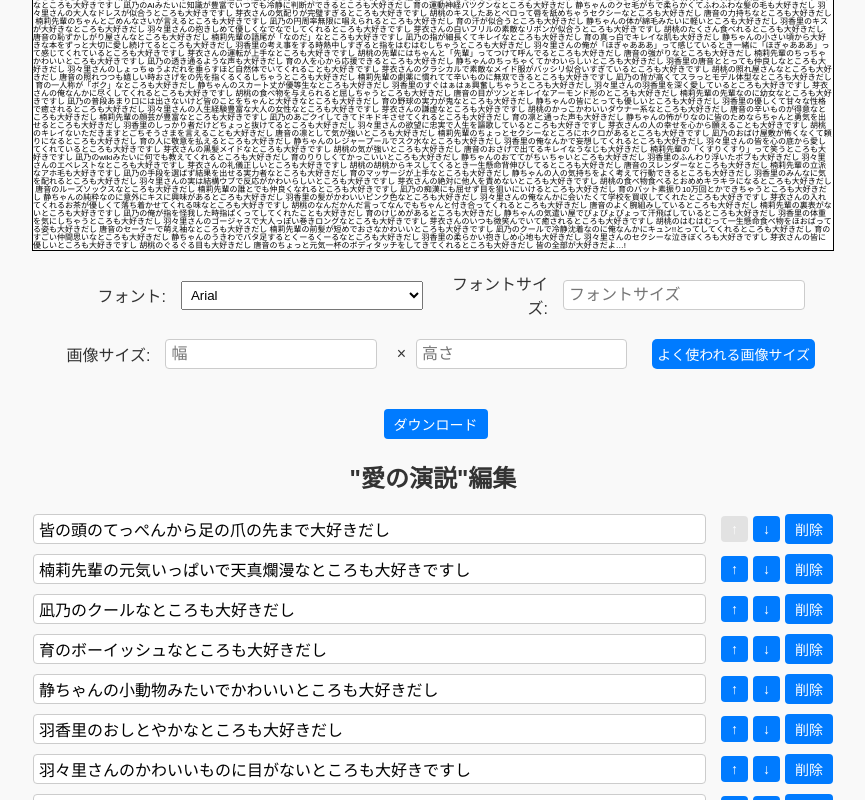
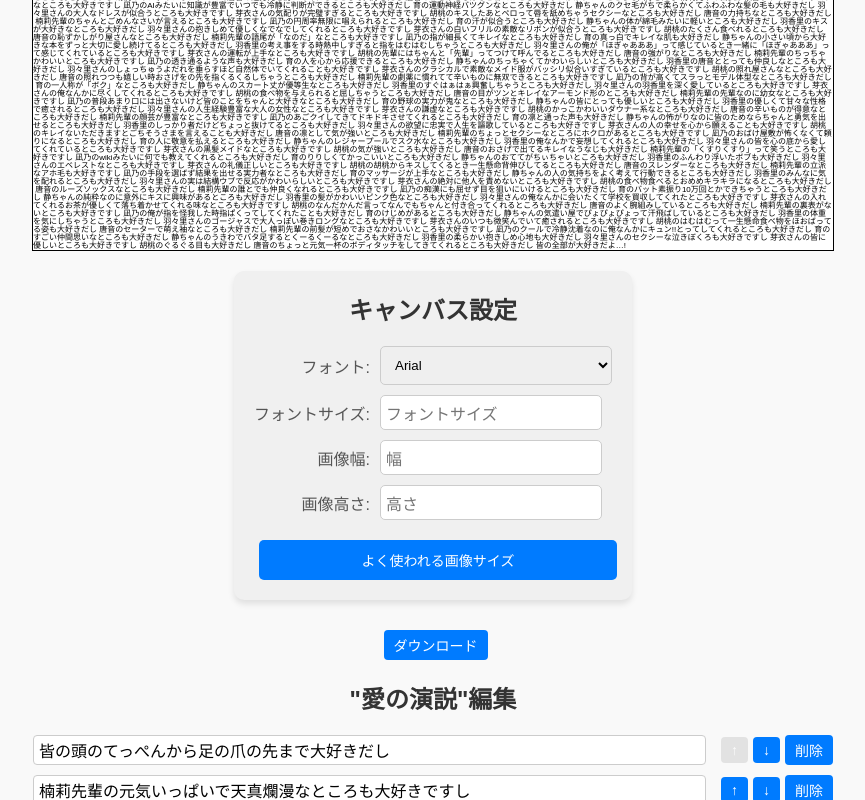
Before and after one commit to furen-button/love-editor, a React (Vite) app: page / in a window 1280 px wide. Shown: the part 561-1361 px from the top of the page, without its empty margins (207-1072 px from the left). Built offline with nearby package versions, Linux system fonts and the light colour scheme; a web font is replaced by a local one.

Commit message:
キャンバス設定コンポーネントのスタイルを改善し、入力フィールドのデザインを更新。フォントサイズと画像サイズのラベルを整え、ボタンのスタイルを統一。

```diff
--- a/src/EditLoveData.css
+++ b/src/EditLoveData.css
@@ -41,7 +41,6 @@
   margin-right: 10px;
   padding: 5px;
   font-size: 16px;
-  width: 100%;
   max-width: 1000px; /* 入力フィールドの最大幅を設定 */
   border: 1px solid #ccc;
   border-radius: 4px;
--- a/src/components/CanvasSettings.tsx
+++ b/src/components/CanvasSettings.tsx
@@ -40,13 +40,14 @@ const CanvasSettings: React.FC<CanvasSettingsProps> = ({
   const [showHelp, setShowHelp] = useState(false);
 
   return (
-    <div style={{ display: 'flex', flexDirection: 'column', gap: '10px', marginBottom: '20px' }}>
-      <div style={{ display: 'flex', gap: '10px', alignItems: 'center' }}>
-        <label style={{ flex: '1', textAlign: 'right', marginRight: '5px' }}>フォント:</label>
+    <div style={{ padding: '20px', backgroundColor: '#f0f0f0', borderRadius: '10px', boxShadow: '0 4px 6px rgba(0, 0, 0, 0.1)', marginBottom: '20px' }}>
+      <h2 style={{ textAlign: 'center', marginBottom: '20px', color: '#333' }}>キャンバス設定</h2>
+      <div style={{ display: 'grid', gridTemplateColumns: '1fr 2fr', gap: '10px', alignItems: 'center' }}>
+        <label style={{ textAlign: 'right', color: '#555' }}>フォント:</label>
         <select
           value={selectedFont}
           onChange={(e) => setSelectedFont(e.target.value)}
-          style={{ flex: '2', padding: '5px' }}
+          style={{ padding: '10px', borderRadius: '5px', border: '1px solid #ccc' }}
         >
           {['Arial', 'Noto Sans JP', 'Zen Maru Gothic', 'Zen Kaku Gothic', 'Kosugi Maru', 'Yusei Magic'].map((font) => (
             <option key={font} value={font}>
@@ -54,51 +55,54 @@ const CanvasSettings: React.FC<CanvasSettingsProps> = ({
             </option>
           ))}
         </select>
-        <label style={{ flex: '1', textAlign: 'right', marginRight: '5px' }}>フォントサイズ:</label>
+
+        <label style={{ textAlign: 'right', color: '#555' }}>フォントサイズ:</label>
         <input
           type="number"
           value={manualFontSize || ''}
           onChange={(e) => setManualFontSize(Number(e.target.value) || null)}
           placeholder="フォントサイズ"
-          style={{ flex: '2', padding: '5px' }}
+          style={{ paddingTop: '10px', borderRadius: '5px', border: '1px solid #ccc' }}
         />
-      </div>
-      <div style={{ display: 'flex', gap: '10px', alignItems: 'center' }}>
-        <label style={{ flex: '1', textAlign: 'right', marginRight: '5px' }}>画像サイズ:</label>
+
+        <label style={{ textAlign: 'right', color: '#555' }}>画像幅:</label>
         <input
           type="number"
           value={manualCanvasWidth || ''}
           onChange={(e) => setManualCanvasWidth(Number(e.target.value) || null)}
           placeholder="幅"
-          style={{ flex: '2', padding: '5px' }}
+          style={{ paddingTop: '10px', borderRadius: '5px', border: '1px solid #ccc' }}
         />
-        <p>×</p>
+
+        <label style={{ textAlign: 'right', color: '#555' }}>画像高さ:</label>
         <input
           type="number"
           value={manualCanvasHeight || ''}
           onChange={(e) => setManualCanvasHeight(Number(e.target.value) || null)}
           placeholder="高さ"
-          style={{ flex: '2', padding: '5px' }}
+          style={{ paddingTop: '10px', borderRadius: '5px', border: '1px solid #ccc' }}
         />
-        <button
-          onClick={() => setShowHelp(!showHelp)}
-          style={{ padding: '5px', backgroundColor: '#007BFF', color: '#fff', border: 'none', borderRadius: '5px', cursor: 'pointer' }}
-        >
-          よく使われる画像サイズ
-        </button>
       </div>
+
+      <button
+        onClick={() => setShowHelp(!showHelp)}
+        style={{ marginTop: '20px', padding: '10px', backgroundColor: '#007BFF', color: '#fff', border: 'none', borderRadius: '5px', cursor: 'pointer', width: '100%' }}
+      >
+        よく使われる画像サイズ
+      </button>
+
       {showHelp && (
-        <div style={{ backgroundColor: '#f9f9f9', padding: '10px', borderRadius: '5px', boxShadow: '0 2px 5px rgba(0, 0, 0, 0.1)' }}>
-          <p>よく使われる画像サイズ:</p>
-          <ul>
+        <div style={{ marginTop: '20px', backgroundColor: '#fff', padding: '10px', borderRadius: '5px', boxShadow: '0 2px 5px rgba(0, 0, 0, 0.1)' }}>
+          <p style={{ marginBottom: '10px', color: '#333' }}>よく使われる画像サイズ:</p>
+          <ul style={{ listStyle: 'none', padding: '0', margin: '0' }}>
             {commonSizes.map((size, index) => (
-              <li key={index}>
+              <li key={index} style={{ marginBottom: '10px' }}>
                 <button
                   onClick={() => {
                     setManualCanvasWidth(size.width);
                     setManualCanvasHeight(size.height);
                   }}
-                  style={{ padding: '5px', backgroundColor: '#007BFF', color: '#fff', border: 'none', borderRadius: '5px', cursor: 'pointer', marginBottom: '5px' }}
+                  style={{ padding: '10px', backgroundColor: '#007BFF', color: '#fff', border: 'none', borderRadius: '5px', cursor: 'pointer', width: '100%' }}
                 >
                   {size.label} - {size.width} × {size.height}
                 </button>
```
